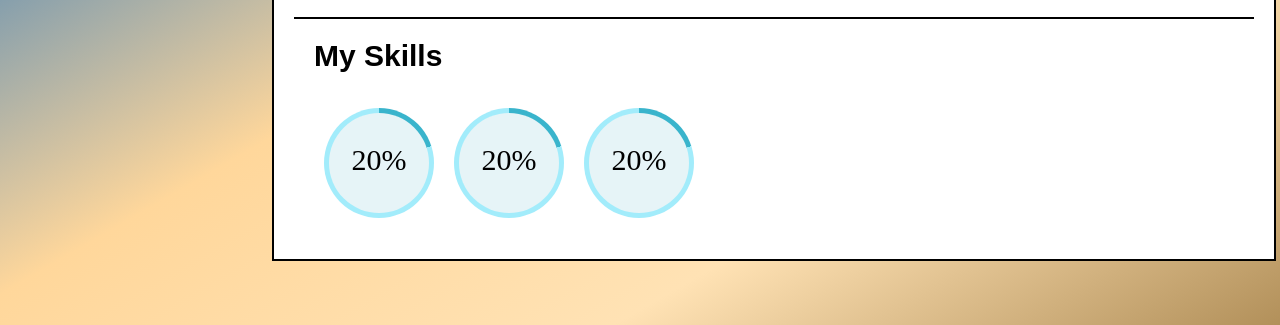
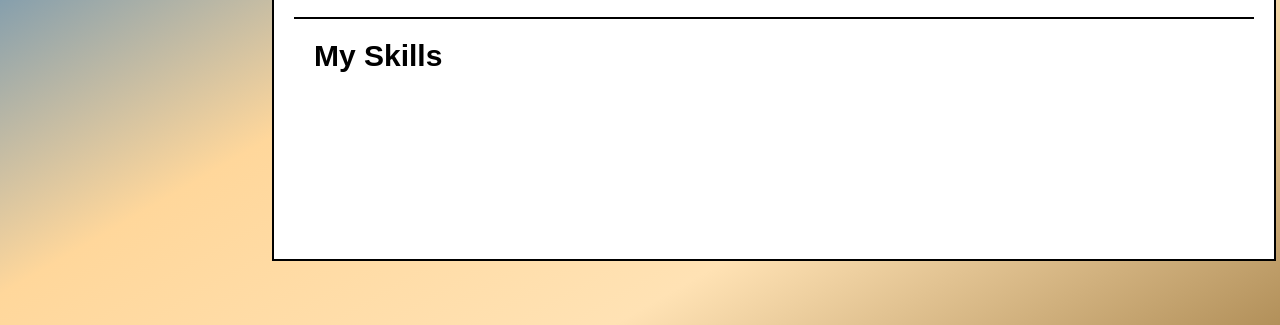
Before and after one commit to Broodco/Learning-Environment, a plain HTML site: page VCard/vcard.html in a window 1280 px wide. Shown: the part 475-800 px from the top of the page. Drawn offline with Linux system fonts and the light colour scheme.

Commit message:
removed circles - tests will be done in a new branch

```diff
--- a/VCard/stylevc.css
+++ b/VCard/stylevc.css
@@ -1,3 +1,12 @@
+@keyframes fill {
+    0% {
+      transform: rotate(0deg);
+    }
+    100% {
+      transform: rotate(126deg);
+    }
+  }
+
 body{
     background:-moz-linear-gradient(120deg,#B2905A,#FFE2B4,#FFD79B,#618EB2,#A2D5FF);
     background:-webkit-linear-gradient(120deg,#B2905A,#FFE2B4,#FFD79B,#618EB2,#A2D5FF);
@@ -207,45 +216,3 @@ main{
     padding:6px;
     padding-left:10px;
 }
-.boxcircles{
-    display:flex;
-    margin: 0px 20px 0px 20px;
-    padding:0px;
-    height:140px;
-    width:920px;
-}
-.container{
-    width: 110px;
-    height: 110px;
-    margin: 10px;
-}
-.prec{
-    top: 30px;
-    position: relative;
-    font-size: 30px;
-}
-
-.circle{
-    position: relative;
-    top: 5px;
-    left: 5px;
-    text-align: center;
-    width: 100px;
-    height: 100px;
-    border-radius: 100%;
-    background-color: #E6F4F7;
-}
-
-.active-border{
-    position: relative;
-    text-align: center;
-    width: 110px;
-    height: 110px;
-    border-radius: 100%;
-
-    background-color:#39B4CC;
-    background-image:
-        linear-gradient(162deg, transparent 50%, #A2ECFB 50%),
-        linear-gradient(90deg, #A2ECFB 50%, transparent 50%);
-
-}
--- a/VCard/vcard.html
+++ b/VCard/vcard.html
@@ -83,44 +83,6 @@
         <!-- ..Partie Skills.. -->
         <article class="art_main" id="skills">
             <h2 class="title">My Skills</h2>
-            <div class="boxcircles">
-                <div class="circletext">
-                    <div class="container">
-                        <div id="activeBorder" class="active-border">
-                            <div id="circle" class="circle">
-                                <span class="prec 270" id="prec">20%</span>
-                            </div>
-                        </div>
-                    </div>
-                    <div class="cskill">
-
-                    </div>
-                </div>
-                <div class="circletext">
-                    <div class="container">
-                        <div id="activeBorder" class="active-border">
-                            <div id="circle" class="circle">
-                                <span class="prec 270" id="prec">20%</span>
-                            </div>
-                        </div>
-                    </div>
-                    <div class="cskill">
-
-                    </div>
-                </div>
-                <div class="circletext">
-                    <div class="container">
-                        <div id="activeBorder" class="active-border">
-                            <div id="circle" class="circle">
-                                <span class="prec 270" id="prec">20%</span>
-                            </div>
-                        </div>
-                    </div>
-                    <div class="cskill">
-
-                    </div>
-                </div>
-            </div>
         </article>
     </main>
 </body>
```
